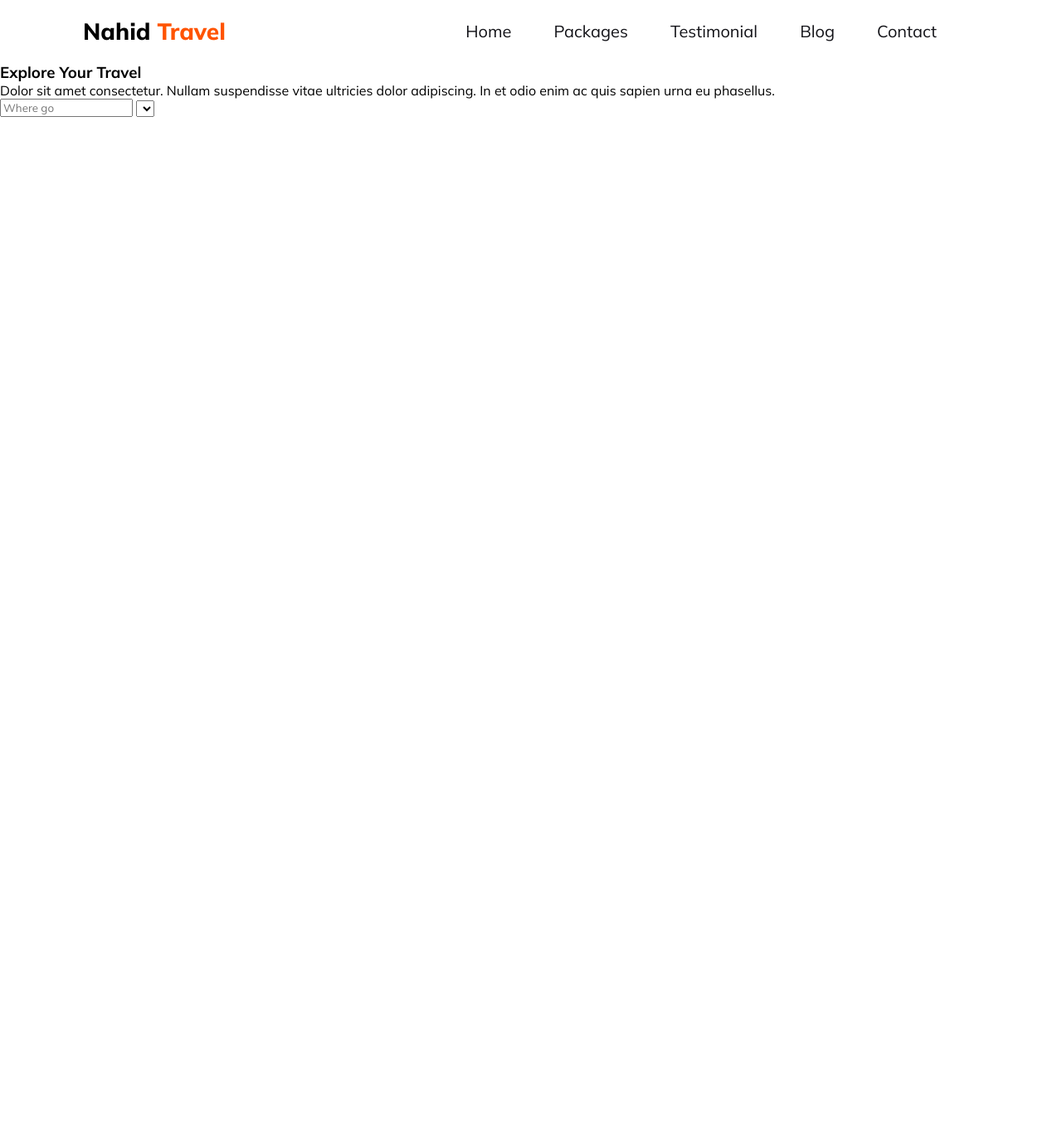
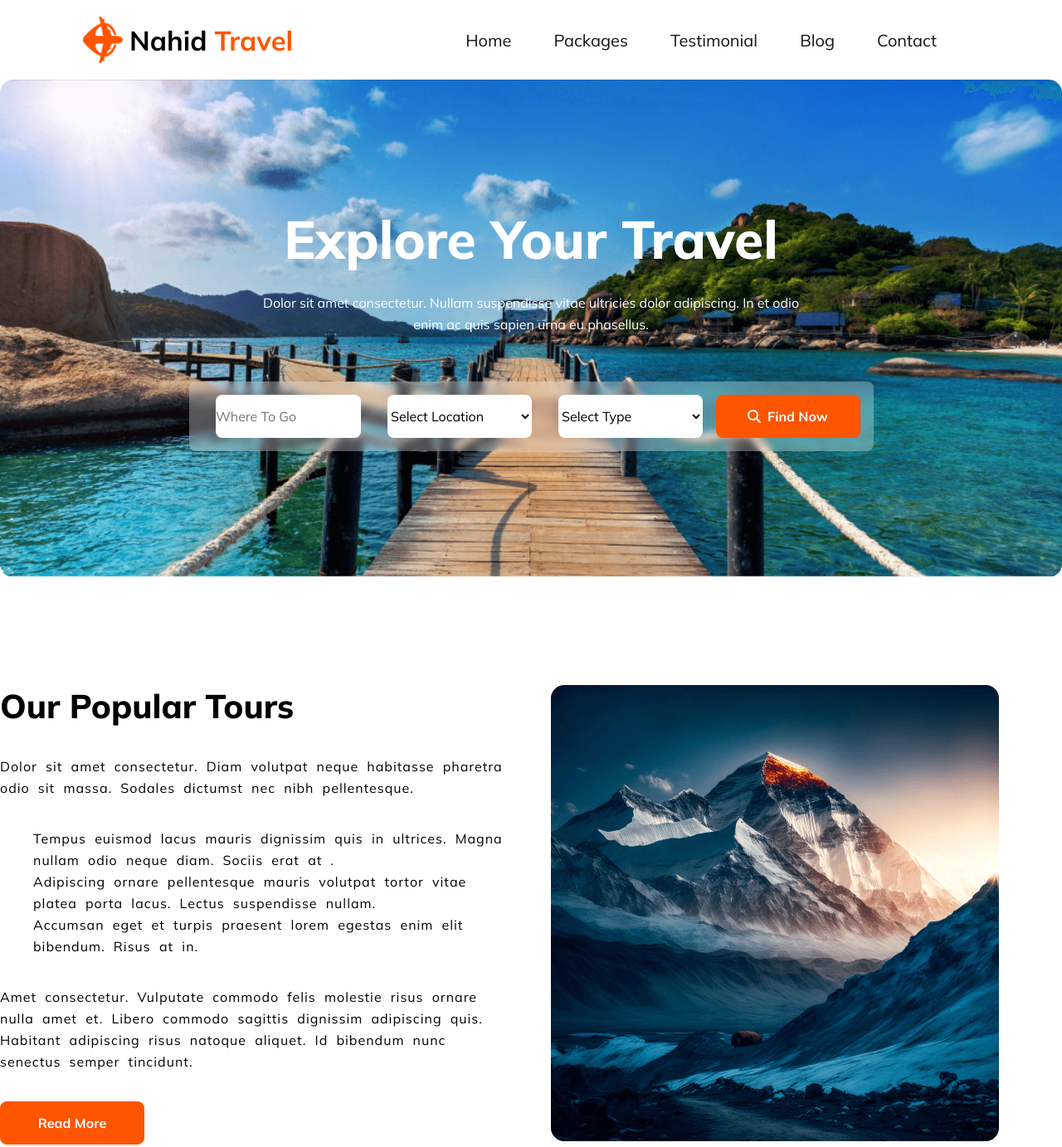
Before and after one commit to abnahid/Nahid-Travel, a plain HTML site: page index.html in a window 1280 px wide. Shown: the whole page at 83% size. Before the commit the page ends 800 px from the top, so only its background shows below. Drawn offline with Linux system fonts and the light colour scheme.

Commit message:
Popular and bannar section

```diff
--- a/index.html
+++ b/index.html
@@ -1,5 +1,6 @@
 <!DOCTYPE html>
 <html lang="en">
+
 <head>
     <meta charset="UTF-8">
     <meta name="viewport" content="width=device-width, initial-scale=1.0">
@@ -7,10 +8,15 @@
 
     <link rel="stylesheet" href="style.css">
 </head>
+
 <body>
     <header>
         <nav class="navber">
-            <h3 class="loge">Nahid <span>Travel</span></h3>
+            <div class="loge">
+                <img src="Images/Group 40071 (2).png" alt="">
+                <h3>Nahid <span>Travel</span></h3>
+            </div>
+
             <ul>
                 <li><a href="#">Home</a></li>
                 <li><a href="#">Packages</a></li>
@@ -20,20 +26,61 @@
             </ul>
         </nav>
 
-        <div class="banner">
-            <h3>Explore Your Travel</h3>
-            <p>Dolor sit amet consectetur. Nullam suspendisse vitae ultricies dolor adipiscing. In et odio enim ac quis sapien urna eu phasellus.</p>
+        <div class="benner-container">
+            <div class="banner-content">
+                <h3>Explore Your Travel</h3>
+                <p>Dolor sit amet consectetur. Nullam suspendisse vitae ultricies dolor adipiscing. In et odio enim ac
+                    quis sapien urna eu phasellus.</p>
+            </div>
+
+            <div class="travel-input">
+                <input type="text" name="destination" placeholder="Where to go">
+                <select name="location" id="location">
+                    <option value="">Select Location</option>
+                    <option value="sylhet">Sylhet</option>
+                    <option value="dhaka">Dhaka</option>
+                </select>
+                <select name="travel_type" id="travel_type">
+                    <option value="">Select Type</option>
+                    <option value="business">Business</option>
+                    <option value="leisure">Leisure</option>
+                    <option value="other">Other</option>
+                </select>
+                <button class="btn"><i class="fa-solid fa-magnifying-glass"></i>Find Now</button>
+            </div>
+
         </div>
-        <form>
-            <input type="text" name="text" placeholder="Where go">
-            <select name="" id=""></select>
-        </form>
+
     </header>
     <main>
-
+        <section class="popular-container">
+            <div class="popular-text">
+                <h3>Our Popular Tours</h3>
+                <p>Dolor sit amet consectetur. Diam volutpat neque habitasse pharetra odio sit massa. Sodales dictumst
+                    nec nibh pellentesque.</p>
+                <ul>
+                    <li>Tempus euismod lacus mauris dignissim quis in ultrices. Magna nullam odio neque diam. Sociis
+                        erat at .</li>
+                    <li>Adipiscing ornare pellentesque mauris volutpat tortor vitae platea porta lacus. Lectus
+                        suspendisse nullam.</li>
+                    <li> Accumsan eget et turpis praesent lorem egestas enim elit bibendum. Risus at in.</li>
+                </ul>
+                <p>Amet consectetur. Vulputate commodo felis molestie risus
+                    ornare nulla amet et. Libero commodo sagittis dignissim adipiscing quis. Habitant adipiscing risus
+                    natoque aliquet. Id bibendum nunc senectus semper tincidunt. </p>
+                    <button class="btn">Read More</button>
+            </div>
+            <div class="popular-image">
+                <img src="Images/Rectangle 4.png" alt="">
+            </div>
+        </section>
     </main>
     <footer>
 
     </footer>
 </body>
+
+<!-- fontawesome CDN -->
+<script src="https://kit.fontawesome.com/b47f49f5f6.js" crossorigin="anonymous"></script>
+
 </html>
--- a/style.css
+++ b/style.css
@@ -35,8 +35,16 @@ nav{
     margin: 20px 100px;
 }
 nav .loge{
+    display: flex;
+    align-items: center;
+    width: 280px;
     font-weight: 800;
     font-size: 28px;
+}
+nav .loge img {
+    width: 48px;
+    height: 56px;
+    margin-right: 0.5rem;
 }
 nav ul{
     display: flex;
@@ -55,3 +63,110 @@ nav li a {
 nav li a:hover{
     color: var(--bg-second);
 }
+
+
+/* Banner Style */
+
+.benner-container{
+    max-width: 1320px;
+    margin: 0 auto;
+    margin-top: 20px;
+    min-height: 600px;
+    background-image: linear-gradient(180.00deg, rgba(19, 19, 24, 0.8) 0%,rgba(19, 19, 24, 0) 100%), url(Images/banner.png);
+    background-position: center;
+    background-repeat: no-repeat;
+    background-size: cover;
+    border-radius: 16px;
+    background-blend-mode: overlay;
+    display: flex;
+    justify-content: center;
+    align-items: center;
+    flex-direction: column;
+    text-align: center;
+}
+
+.banner-content h3{
+    font-size: 4rem;
+    font-weight: 800;
+    color: var(--bg-color);
+}
+.banner-content p{
+    font-size: 1rem;
+    font-weight: 400;
+    line-height: 26px;
+    color: var(--bg-color);
+    width: 676px;
+    padding: 1.5rem 0;
+    margin: auto;
+}
+
+.travel-input{
+    margin-top: 2rem;
+    border-radius: 8px;
+    background: rgba(255, 255, 255, 0.3);
+    padding: 1rem;
+    display: flex;
+    justify-content: space-between;
+    align-items: center;
+    backdrop-filter: blur(4px);
+}
+input, select{
+    width: 174px;
+    height: 52px;
+    font-size: 1rem;
+    font-weight: 400;
+    padding: 0 0.5px;
+    margin: 0 1rem;
+    border-radius: 8px;
+    border: none;
+    cursor: pointer;
+    text-transform: capitalize;
+    background: rgb(255, 255, 255);
+}
+
+.btn{
+    font-size: 1rem;
+    font-weight: 700;
+    width: 174px;
+    height: 52px;
+    display: flex;
+    justify-content: center;
+    align-items: center;
+    border-radius: 8px;
+    background: rgb(255, 84, 0);
+    color: var(--bg-color);
+    gap: 8px;
+    padding: 0.7rem 1.2rem;
+    border: 1px solid var(--bg-second);
+}
+
+/* Popular Style */
+.popular-container{
+    display: grid;
+    grid-template-columns: repeat(2, 1fr);
+    gap: 3rem;
+}
+.popular-text{
+    display: flex;
+    flex-direction: column;
+    gap: 1rem;
+    justify-content: space-between;
+    /* align-items: flex-start; */
+}
+.popular-text p, .popular-text li {
+    text-align: left;
+    font-size: 16px;
+    font-weight: 400;
+    line-height: 26px;
+    word-spacing: 5px;
+    letter-spacing: 1px;
+}
+.popular-text p, .popular-text li, .popular-text h3 {
+    text-align: left;
+}
+
+.popular-text h3{
+    font-size: 40px;
+    font-weight: 800;
+    line-height: 50px;
+}
```
Also changed, not shown: Images/banner.png (renamed from Images/Group 13 (1) (1).png).
